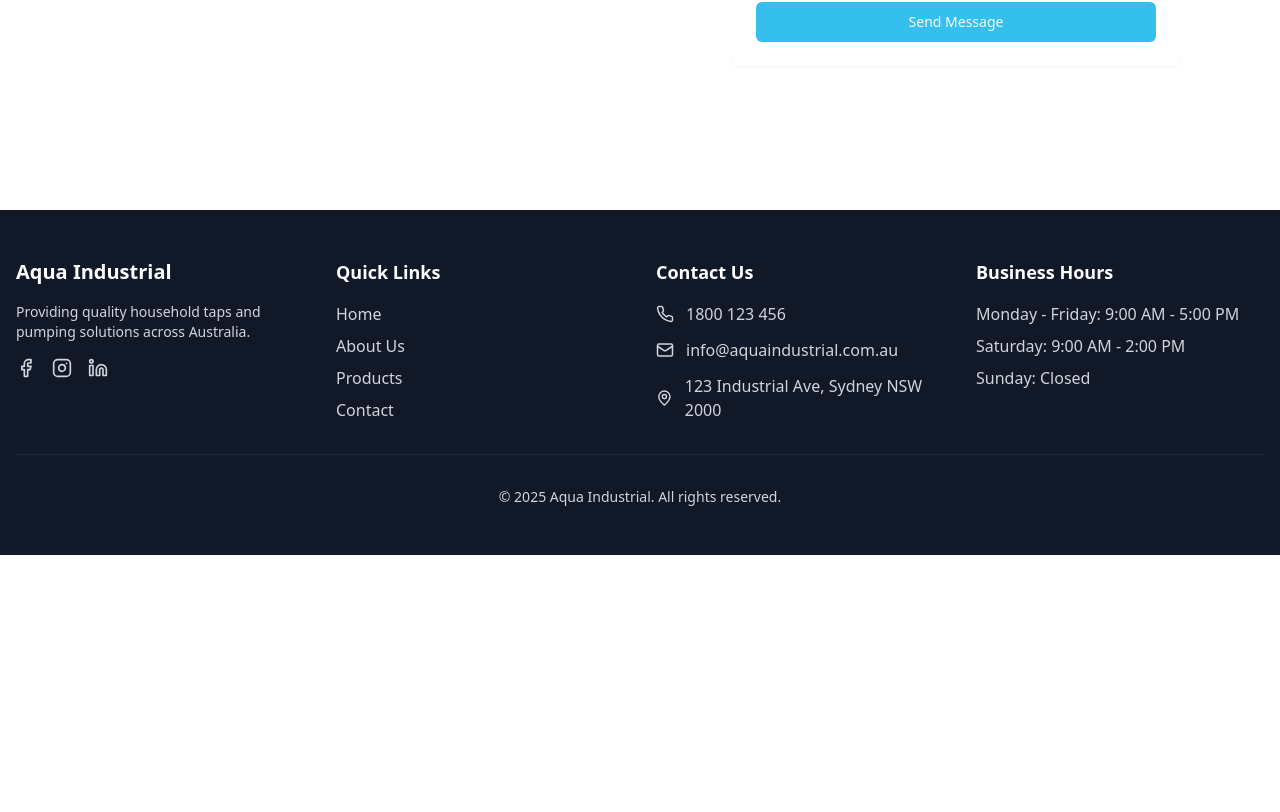
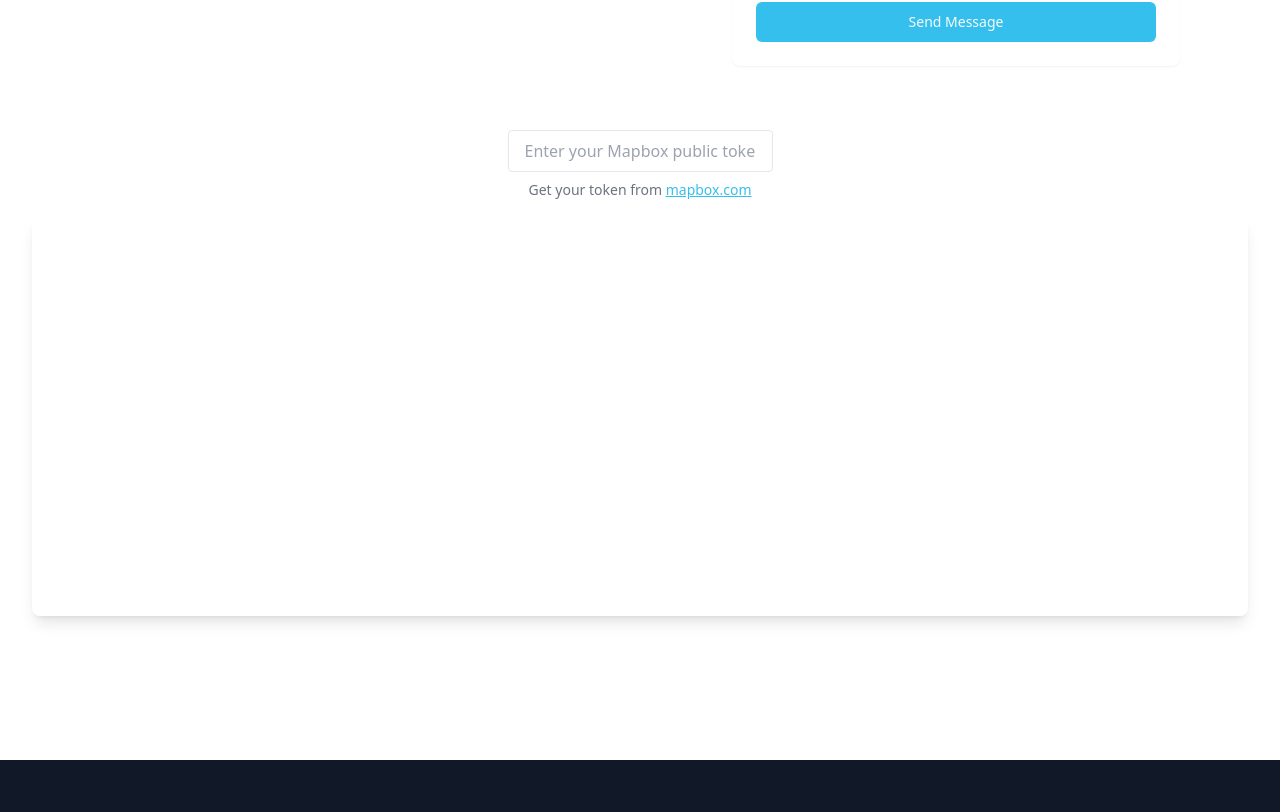
Before and after one commit to DeathwingIN/SDS, a React (Vite) app: page / in a window 1280 px wide. Shown: the part 3419-4231 px from the top of the page. Before the commit the page ends 3974 px from the top, so only its background shows below. Built offline with nearby package versions, Linux system fonts and the light colour scheme.

Commit message:
Add map to Contact section
Implemented a map feature in the "Get in Touch" section of the Contact component to enhance user experience and provide location context.
[skip gpt_engineer]

```diff
--- a/package.json
+++ b/package.json
@@ -47,6 +47,7 @@
     "embla-carousel-react": "^8.3.0",
     "input-otp": "^1.2.4",
     "lucide-react": "^0.462.0",
+    "mapbox-gl": "^3.9.4",
     "next-themes": "^0.3.0",
     "react": "^18.3.1",
     "react-day-picker": "^8.10.1",
--- a/src/components/Contact.tsx
+++ b/src/components/Contact.tsx
@@ -2,6 +2,7 @@ import { Button } from "@/components/ui/button";
 import { Input } from "@/components/ui/input";
 import { Textarea } from "@/components/ui/textarea";
 import { Mail, Phone, MapPin } from "lucide-react";
+import Map from "./Map";
 
 const Contact = () => {
   const handleSubmit = (e: React.FormEvent) => {
@@ -12,7 +13,7 @@ const Contact = () => {
   return (
     <section id="contact" className="py-20">
       <div className="max-w-7xl mx-auto px-4 sm:px-6 lg:px-8">
-        <div className="grid md:grid-cols-2 gap-12 items-center">
+        <div className="grid md:grid-cols-2 gap-12 items-center mb-16">
           <div className="flex flex-col items-center text-center md:items-start md:text-left">
             <h2 className="text-3xl font-bold mb-4">Get in Touch</h2>
             <p className="text-gray-600 mb-8 max-w-md">
@@ -73,6 +74,9 @@ const Contact = () => {
             </form>
           </div>
         </div>
+        <div className="w-full">
+          <Map />
+        </div>
       </div>
     </section>
   );
--- /dev/null
+++ b/src/components/Map.tsx
@@ -0,0 +1,51 @@
+import React, { useEffect, useRef, useState } from 'react';
+import mapboxgl from 'mapbox-gl';
+import 'mapbox-gl/dist/mapbox-gl.css';
+
+const Map = () => {
+  const mapContainer = useRef<HTMLDivElement>(null);
+  const map = useRef<mapboxgl.Map | null>(null);
+  const [mapboxToken, setMapboxToken] = useState('');
+
+  useEffect(() => {
+    if (!mapContainer.current || !mapboxToken) return;
+
+    mapboxgl.accessToken = mapboxToken;
+
+    map.current = new mapboxgl.Map({
+      container: mapContainer.current,
+      style: 'mapbox://styles/mapbox/streets-v12',
+      center: [151.2093, -33.8688], // Sydney coordinates
+      zoom: 15
+    });
+
+    const marker = new mapboxgl.Marker()
+      .setLngLat([151.2093, -33.8688])
+      .addTo(map.current);
+
+    return () => {
+      map.current?.remove();
+    };
+  }, [mapboxToken]);
+
+  return (
+    <div className="w-full">
+      {!mapboxToken && (
+        <div className="text-center mb-4">
+          <input
+            type="text"
+            placeholder="Enter your Mapbox public token"
+            className="px-4 py-2 border rounded"
+            onChange={(e) => setMapboxToken(e.target.value)}
+          />
+          <p className="text-sm text-gray-500 mt-2">
+            Get your token from <a href="https://mapbox.com/" className="text-primary underline" target="_blank" rel="noopener noreferrer">mapbox.com</a>
+          </p>
+        </div>
+      )}
+      <div ref={mapContainer} className="w-full h-[400px] rounded-lg shadow-lg" />
+    </div>
+  );
+};
+
+export default Map;
```
Also changed, not shown: 1 other file (tests, documents, lock files or other folders).
